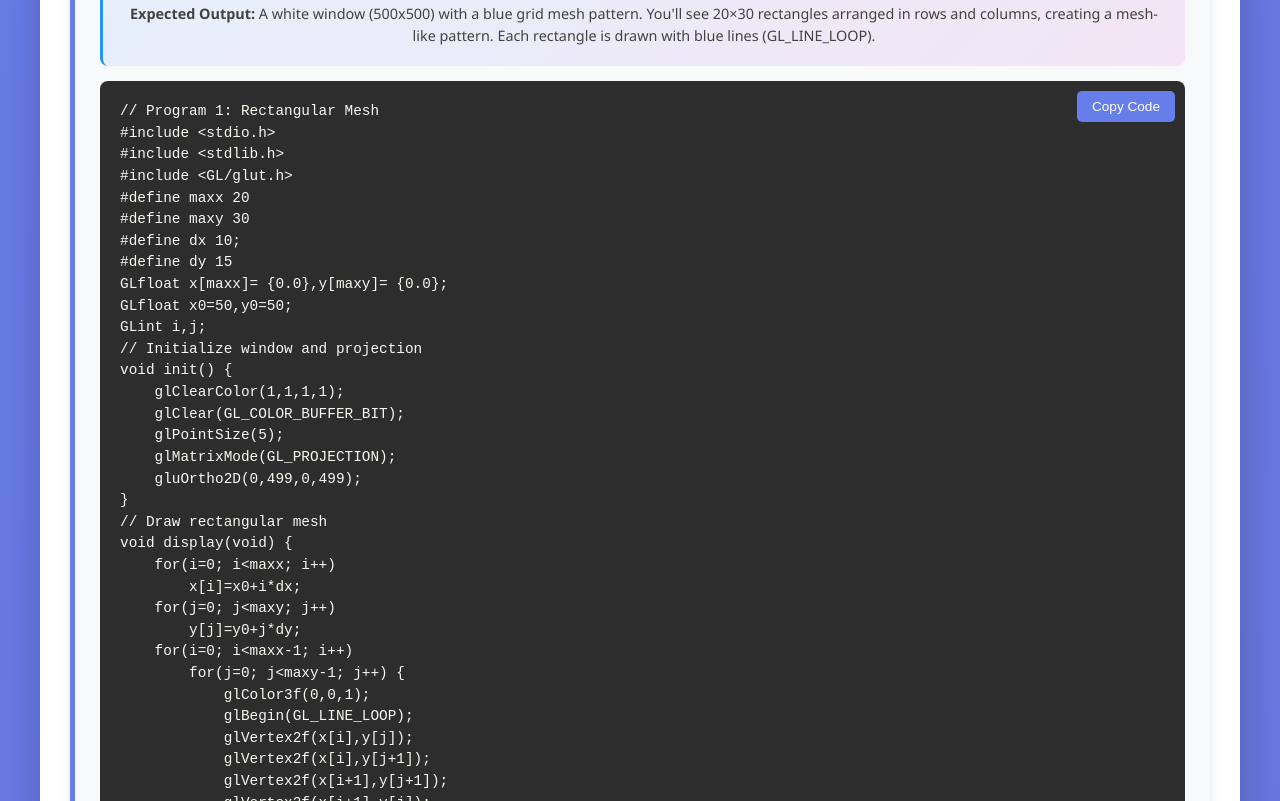
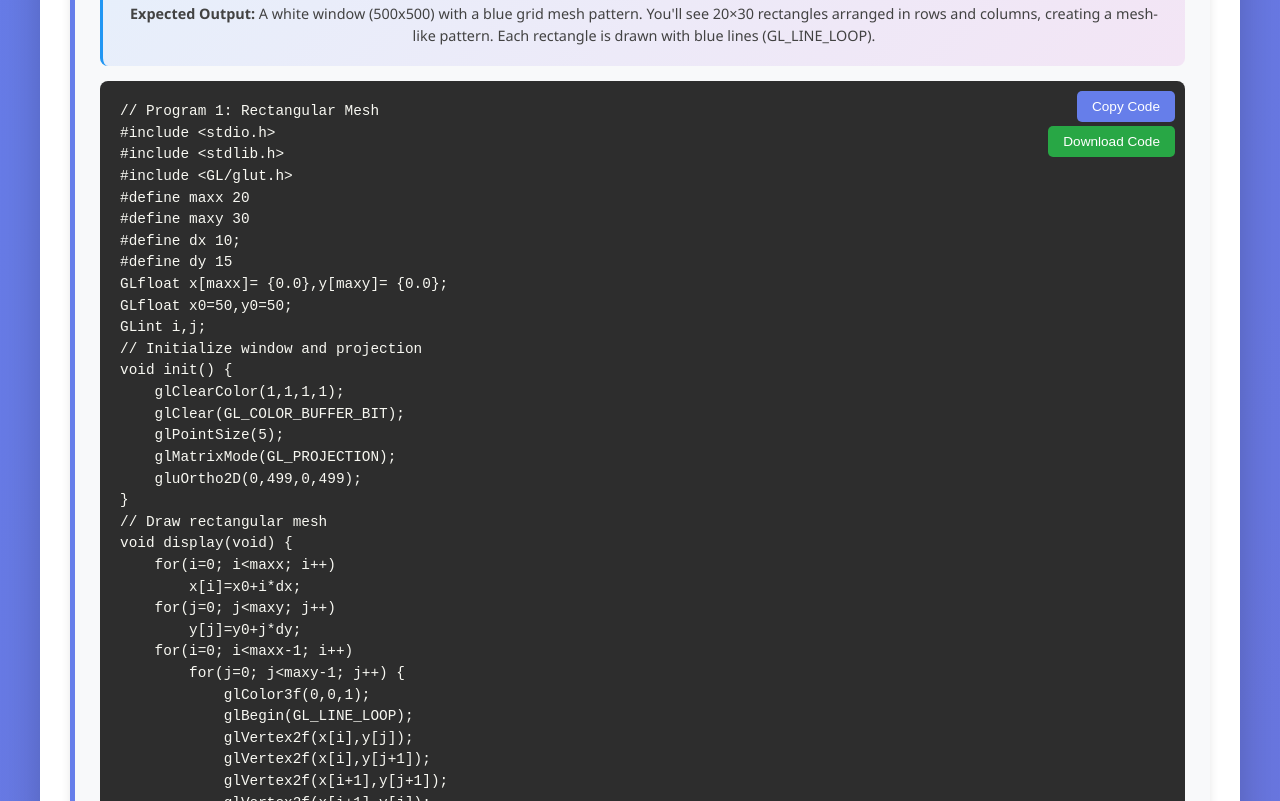
Before and after one commit to kalachasma51/cg, a plain HTML site: page index.html in a window 1280 px wide. Shown: the part 879-1680 px from the top of the page. Drawn offline with Linux system fonts and the light colour scheme.

Commit message:
Update index.html

```diff
--- a/index.html
+++ b/index.html
@@ -143,6 +143,25 @@
             background: #5568d3;
         }
 
+        .download-btn {
+            position: absolute;
+            top: 45px;
+            right: 10px;
+            background: #28a745;
+            color: white;
+            border: none;
+            padding: 8px 15px;
+            border-radius: 5px;
+            cursor: pointer;
+            font-size: 0.85rem;
+            transition: background 0.3s;
+            z-index: 10;
+        }
+
+        .download-btn:hover {
+            background: #218838;
+        }
+
         .key-concepts {
             background: #fff3cd;
             padding: 15px;
@@ -254,7 +273,7 @@
                 padding: 15px;
             }
 
-            .copy-btn {
+            .copy-btn, .download-btn {
                 position: static;
                 display: block;
                 width: 100%;
@@ -329,6 +348,7 @@
 
                 <div style="position: relative;">
                     <button class="copy-btn" onclick="copyCode(this)">Copy Code</button>
+                    <button class="download-btn" onclick="downloadCode(this, '1.c')">Download Code</button>
                     <pre><code>// Program 1: Rectangular Mesh
 #include &lt;stdio.h&gt;
 #include &lt;stdlib.h&gt;
@@ -421,6 +441,7 @@ int main(int argc,char *argv[])
 
                 <div style="position: relative;">
                     <button class="copy-btn" onclick="copyCode(this)">Copy Code</button>
+                    <button class="download-btn" onclick="downloadCode(this, '2.c')">Download Code</button>
                     <pre><code>// Program 2: Midpoint Line Drawing
 #include &lt;stdio.h&gt;
 #include&lt;GL/glut.h&gt;
@@ -538,6 +559,7 @@ int main(int argc,char *argv[])
 
                 <div style="position: relative;">
                     <button class="copy-btn" onclick="copyCode(this)">Copy Code</button>
+                    <button class="download-btn" onclick="downloadCode(this, '3.c')">Download Code</button>
                     <pre><code>// Program 3: House Rotation
 #include &lt;stdio.h&gt;
 #include &lt;GL/glut.h&gt;
@@ -649,6 +671,7 @@ int main(int argc, char* argv[])
 
                 <div style="position: relative;">
                     <button class="copy-btn" onclick="copyCode(this)">Copy Code</button>
+                    <button class="download-btn" onclick="downloadCode(this, '4.c')">Download Code</button>
                     <pre><code>// Program 4: Scan-Line Polygon Filling
 #include &lt;GL/glut.h&gt;
 #include &lt;stdio.h&gt;
@@ -808,6 +831,7 @@ int main(int argc,char *argv[]) {
 
                 <div style="position: relative;">
                     <button class="copy-btn" onclick="copyCode(this)">Copy Code</button>
+                    <button class="download-btn" onclick="downloadCode(this, '5.c')">Download Code</button>
                     <pre><code>// Program 5: Mouse and Keyboard Interaction
 #include &lt;GL/glut.h&gt;
 #include &lt;stdio.h&gt;
@@ -954,6 +978,7 @@ int main(int argc, char *argv[]) {
 
                 <div style="position: relative;">
                     <button class="copy-btn" onclick="copyCode(this)">Copy Code</button>
+                    <button class="download-btn" onclick="downloadCode(this, '6.c')">Download Code</button>
                     <pre><code>// Program 6: Midpoint Circle Drawing
 #include &lt;stdio.h&gt;
 #include &lt;stdlib.h&gt;
@@ -1058,6 +1083,7 @@ int main(int argc,char* argv[])
 
                 <div style="position: relative;">
                     <button class="copy-btn" onclick="copyCode(this)">Copy Code</button>
+                    <button class="download-btn" onclick="downloadCode(this, '7.c')">Download Code</button>
                     <pre><code>// Program 7: Sierpinski Gasket
 #include &lt;stdio.h&gt;
 #include &lt;stdlib.h&gt;
@@ -1130,7 +1156,7 @@ int main(int argc,char* argv[])
     <script>
         // Copy code to clipboard
         function copyCode(button) {
-            const codeBlock = button.nextElementSibling.querySelector('code');
+            const codeBlock = button.nextElementSibling.nextElementSibling.querySelector('code');
             const code = codeBlock.textContent;
 
             navigator.clipboard.writeText(code).then(() => {
@@ -1147,6 +1173,37 @@ int main(int argc,char* argv[])
             });
         }
 
+        // Download code as .c file
+        function downloadCode(button, filename) {
+            const codeBlock = button.nextElementSibling.querySelector('code');
+            const code = codeBlock.textContent;
+
+            // Create a blob with the code content
+            const blob = new Blob([code], { type: 'text/plain' });
+            const url = window.URL.createObjectURL(blob);
+
+            // Create a temporary link and trigger download
+            const a = document.createElement('a');
+            a.href = url;
+            a.download = filename;
+            document.body.appendChild(a);
+            a.click();
+
+            // Cleanup
+            window.URL.revokeObjectURL(url);
+            document.body.removeChild(a);
+
+            // Visual feedback
+            const originalText = button.textContent;
+            button.textContent = '✓ Downloaded!';
+            button.style.background = '#218838';
+
+            setTimeout(() => {
+                button.textContent = originalText;
+                button.style.background = '#28a745';
+            }, 2000);
+        }
+
         // Smooth scroll for internal links
         document.querySelectorAll('a[href^="#"]').forEach(anchor => {
             anchor.addEventListener('click', function (e) {
```
